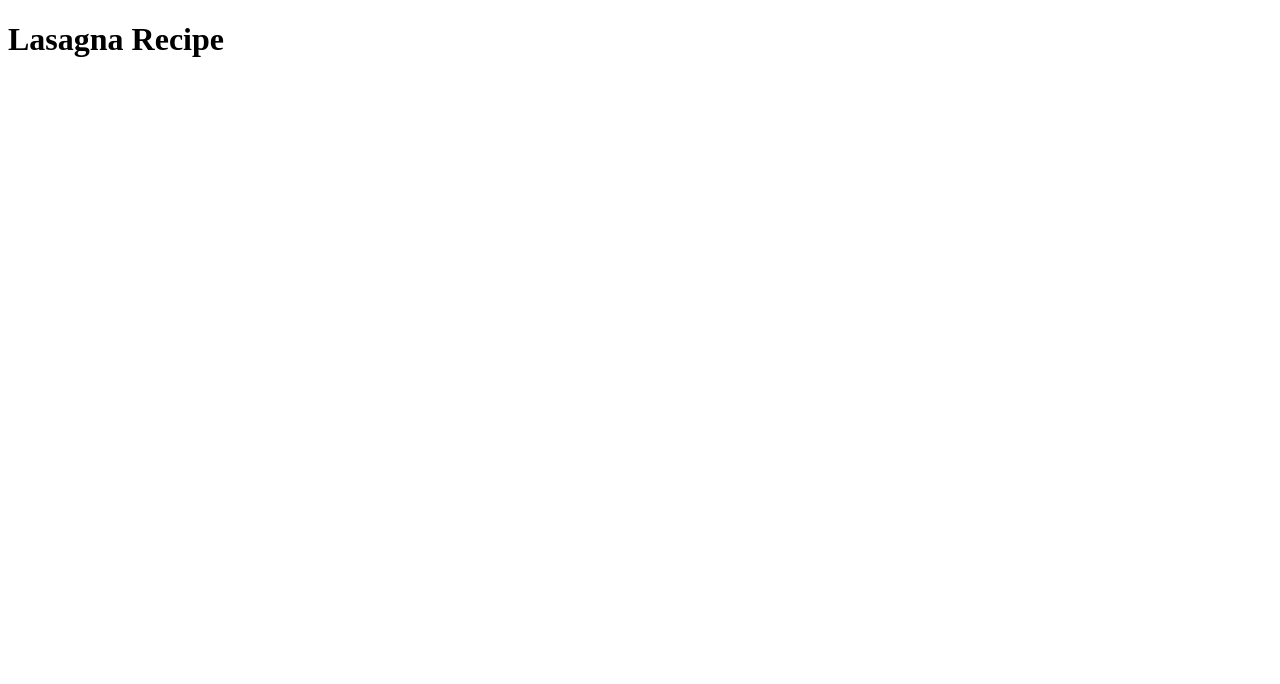
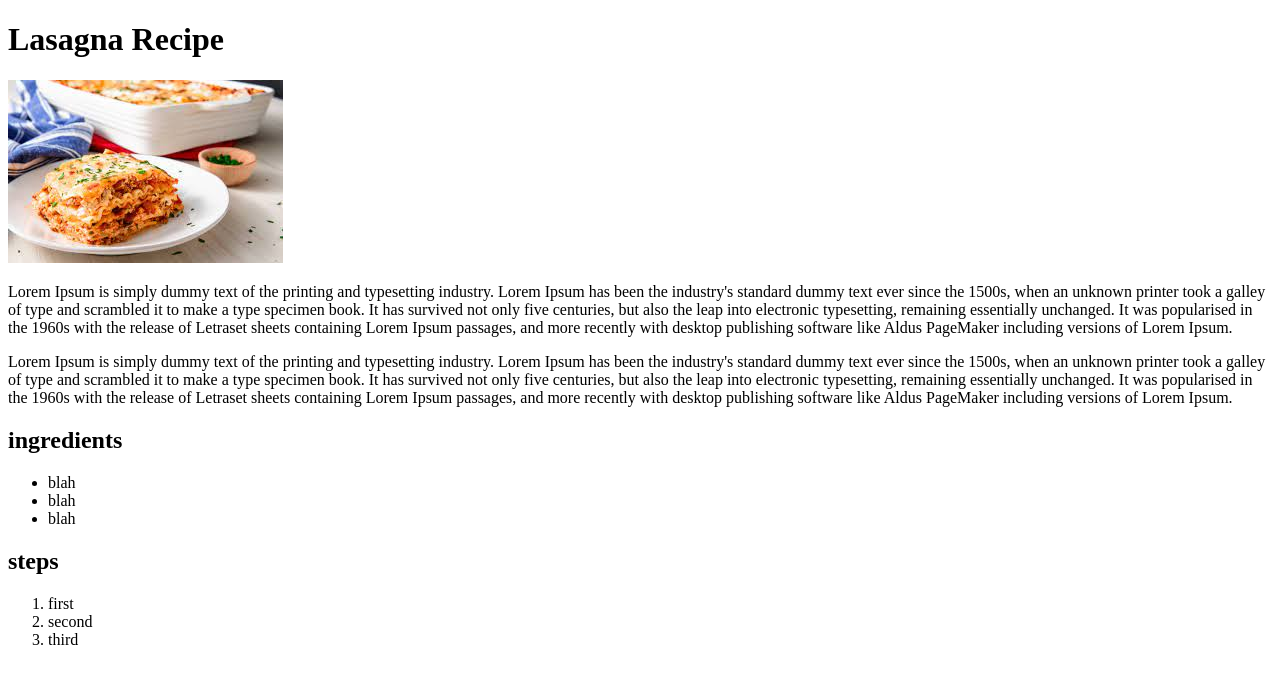
Before and after one commit to Naweed93/odin-recipes, a plain HTML site: page recipes/lasagna.html in a window 1280 px wide. Drawn offline with Linux system fonts and the light colour scheme.

Commit message:
Add content to lasagna.html

```diff
--- a/recipes/lasagna.html
+++ b/recipes/lasagna.html
@@ -8,5 +8,22 @@
 </head>
 <body>
     <h1>Lasagna Recipe</h1>
+    <img src="../img/lasagna.jpeg" alt="lasagna image">
+    <p>Lorem Ipsum is simply dummy text of the printing and typesetting industry. Lorem Ipsum has been the industry's standard dummy text ever since the 1500s, when an unknown printer took a galley of type and scrambled it to make a type specimen book. It has survived not only five centuries, but also the leap into electronic typesetting, remaining essentially unchanged. It was popularised in the 1960s with the release of Letraset sheets containing Lorem Ipsum passages, and more recently with desktop publishing software like Aldus PageMaker including versions of Lorem Ipsum.
+    </p>
+    <p>Lorem Ipsum is simply dummy text of the printing and typesetting industry. Lorem Ipsum has been the industry's standard dummy text ever since the 1500s, when an unknown printer took a galley of type and scrambled it to make a type specimen book. It has survived not only five centuries, but also the leap into electronic typesetting, remaining essentially unchanged. It was popularised in the 1960s with the release of Letraset sheets containing Lorem Ipsum passages, and more recently with desktop publishing software like Aldus PageMaker including versions of Lorem Ipsum.
+    </p>
+    <h2>ingredients</h2>
+    <ul>
+        <li>blah</li>
+        <li>blah</li>
+        <li>blah</li>
+    </ul>
+    <h2>steps</h2>
+    <ol>
+        <li>first</li>
+        <li>second</li>
+        <li>third</li>
+    </ol>
 </body>
 </html>
```
Also changed, not shown: img/lasagna.jpeg (added).
